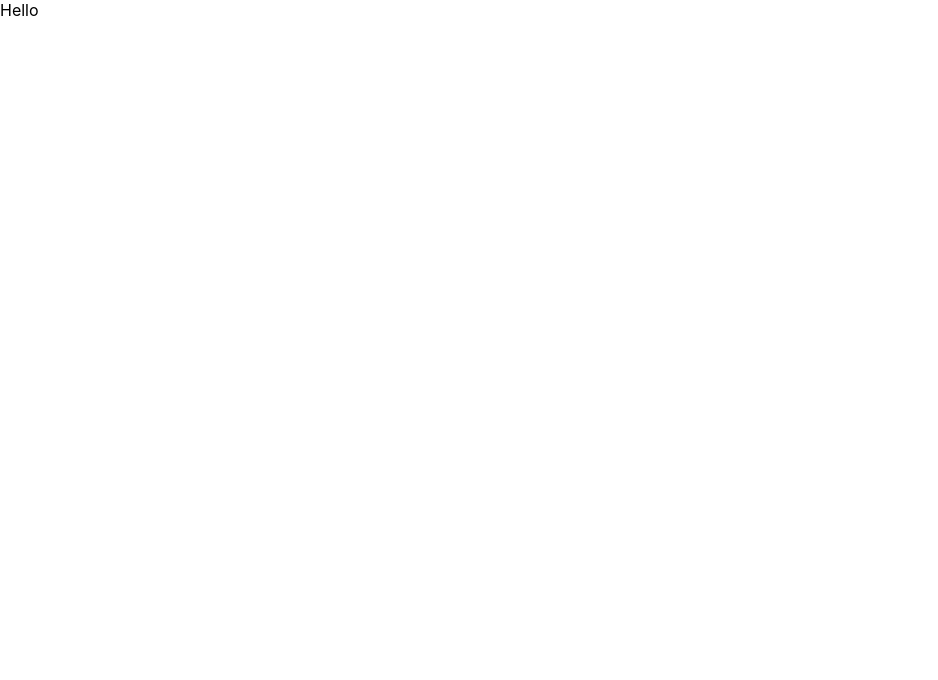
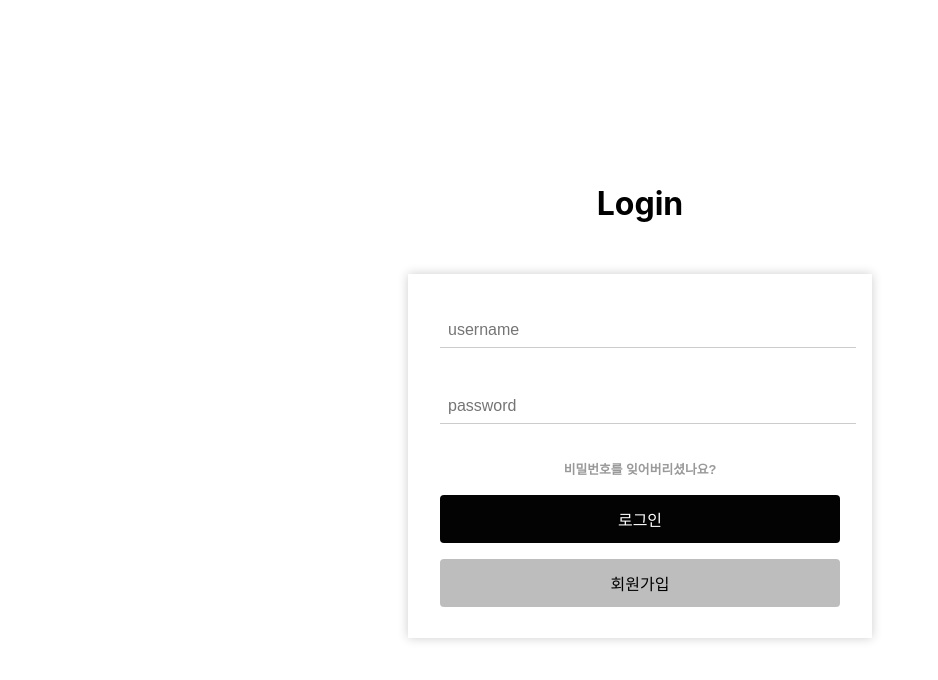
Before and after one commit to devyourown/e-commerce-frontend, a React (Create React App) app: page / in a window 1280 px wide. Shown: the top 680 px of the page, without its empty margins (0-938 px from the left). Built offline with nearby package versions, Linux system fonts and the light colour scheme.

Commit message:
feat(LoginPage) : 로그인 페이지 컴포넌트 작성 및 css 작성
이벤트는 아직 작성하지 않았다.

```diff
--- a/src/App.tsx
+++ b/src/App.tsx
@@ -1,8 +1,10 @@
 import React from 'react';
+import LoginPage from './components/LoginPage';
+// typescript 로 회원가입 버튼과 아이디 찾기 버튼이 있는 회원가입 페이지를 만들어줘
 
 function App() {
   return (
-    <div>Hello</div>
+    <LoginPage />
   );
 }
 
--- /dev/null
+++ b/src/components/LoginPage.css
@@ -0,0 +1,86 @@
+h1 {
+	padding-bottom: 30px;
+
+}
+
+.login-container {
+	display: flex;
+	flex-direction: column;
+	align-items: center;
+	justify-content: center;
+	height: 100vh;
+}
+
+.login-form {
+	display: flex;
+	flex-direction: column;
+	align-items: center;
+	align-items: stretch;
+	gap: 34px;
+	/* background-color: #f0f0f0; */
+	padding: 32px;
+	/* border-radius: 16px; */
+	width: 400px;
+	height: 300px;
+	box-shadow: 0px 0px 10px rgba(0, 0, 0, 0.2);
+}
+
+.input-field {
+	border: black;
+	border-bottom: 1px solid #ccc;
+	outline: #030303;
+	padding: 8px;
+	font-size: 16px;
+	width: 100%;
+	padding-top: 15px;
+}
+
+.login-button {
+	width: 100%;
+	padding: 12px;
+	font-size: 16px;
+	background-color: #030303;
+	color: white;
+	border: none;
+	border-radius: 4px;
+	cursor: pointer;
+	transition: background-color 0.2s;
+}
+
+.sign-in-button {
+	width: 100%;
+	padding: 12px;
+	font-size: 16px;
+	background-color: #bebdbd;
+	color: black;
+	border: none;
+	border-radius: 4px;
+	cursor: pointer;
+	transition: background-color 0.2s;
+}
+
+.login-button:hover {
+	background-color: #717172;
+}
+
+.password-find {
+	background-color: transparent;
+	border: none;
+	color: rgba(0, 0, 0, 0.4);
+	font-weight: bold;
+	font-size: 0.8rem;
+	cursor: pointer;
+
+}
+
+.password-find:hover {
+	color: rgba(0, 0, 0, 0.6);
+}
+
+.button-field {
+	display: flex;
+	flex-direction: column;
+	align-items: center;
+	align-items: stretch;
+	gap: 16px;
+}
--- /dev/null
+++ b/src/components/LoginPage.tsx
@@ -0,0 +1,89 @@
+import React, { useState, useEffect } from 'react';
+import './LoginPage.css';
+
+function LoginPage() {
+  const [username, setUsername] = useState('');
+  const [password, setPassword] = useState('');
+
+  const handleUsernameChange = (event: React.ChangeEvent<HTMLInputElement>) => {
+    setUsername(event.target.value);
+  };
+
+  const handlePasswordChange = (event: React.ChangeEvent<HTMLInputElement>) => {
+    setPassword(event.target.value);
+  };
+
+  const handleLogin = () => {
+    // 로그인 처리 로직을 작성합니다.
+	console.log("login");
+  };
+
+  const handlePasswordFind = () => {
+
+  }
+
+  const handleSignIn = () => {
+
+  }
+
+  const handleOnSubmit = () => {
+
+  }
+
+  useEffect(() => {
+    const handleKeyPress = (event: KeyboardEvent) => {
+      if (event.key === 'Enter') {
+        handleLogin();
+      }
+    };
+
+    document.addEventListener('keypress', handleKeyPress);
+
+    return () => {
+		/**
+		 * 반환함수에 이벤트 핸들러를 제거해야 메모리에 이벤트가 남아 있지 않아
+		 * 메모리 누수 및 컴포넌트 안정성 문제가 발생할 수 있다.
+		 *  */
+      document.removeEventListener('keypress', handleKeyPress);
+    };
+  }, []);
+
+  return (
+    <div className="login-container" >
+      <h1>Login</h1>
+      <form className="login-form" onSubmit={handleOnSubmit}>
+		{/* <div className="field login-input"> */}
+			<input
+			className="input-field"
+			type="text"
+			id="username"
+			value={username}
+			onChange={handleUsernameChange}
+			placeholder="username"
+			/>
+			<input
+			className="input-field"
+			type="password"
+			id="password"
+			value={password}
+			onChange={handlePasswordChange}
+			placeholder="password"
+			/>
+		{/* </div> */}
+		<div className='button-field'>
+			<button className="password-find" onClick={handlePasswordFind}>
+			비밀번호를 잊어버리셨나요?
+			</button>
+			<button className="login-button" onClick={handleLogin}>
+			로그인
+			</button>
+			<button className="sign-in-button" onClick={handleSignIn}>
+			회원가입
+			</button>
+		</div>
+      </form>
+    </div>
+  );
+}
+
+export default LoginPage;
--- /dev/null
+++ b/test.html
@@ -0,0 +1 @@
+<!-- 간단한 기본 웹페이지 html -->
```
Also changed, not shown: 2 other files (tests, documents, lock files or other folders).
